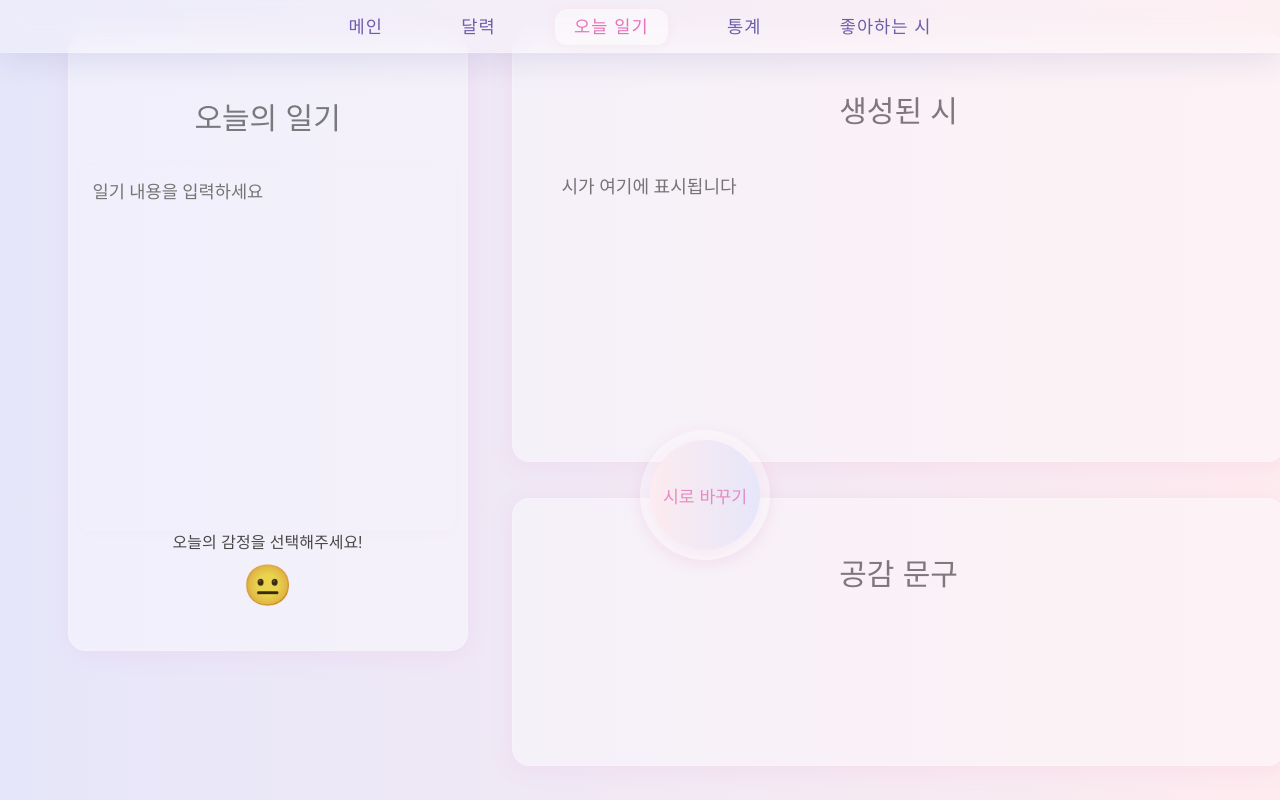
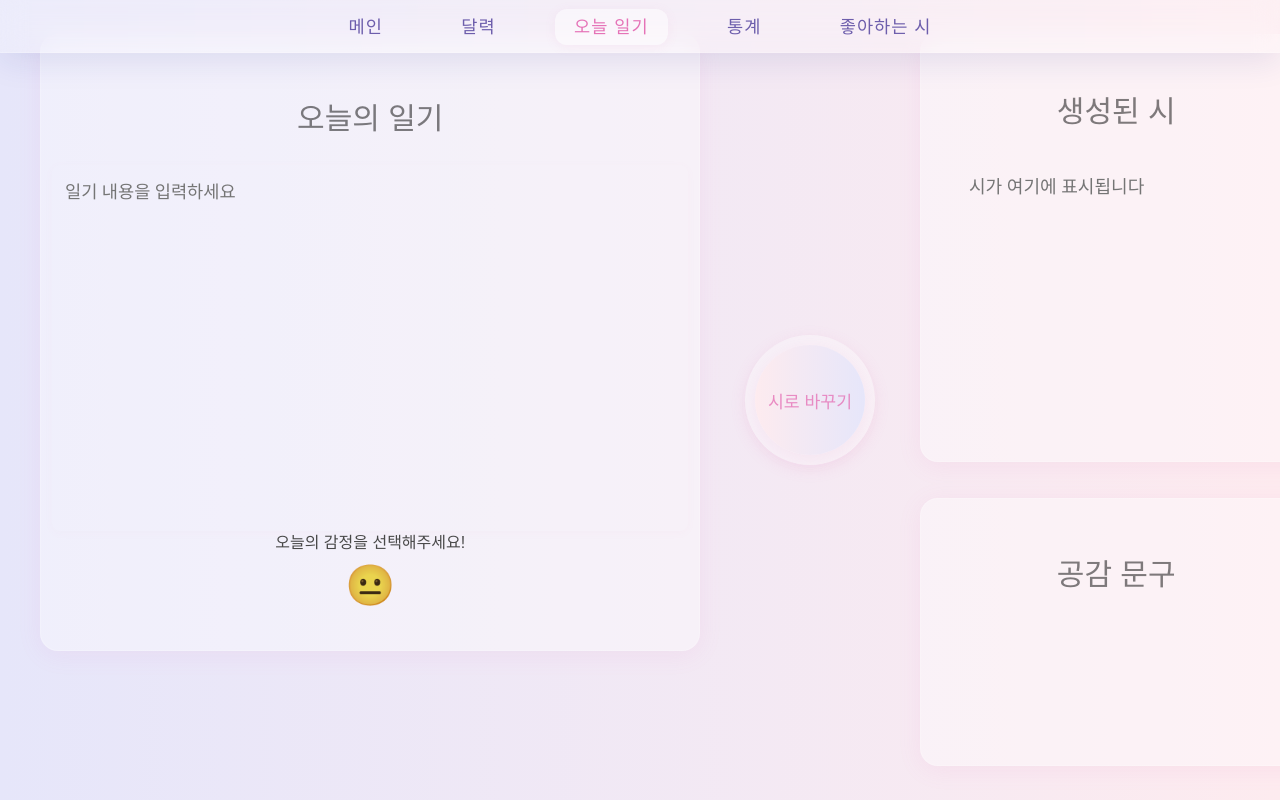
Before and after one commit to HUFS-HANOL/frontend, a React (Vite) app: page /today in a window 1280 px wide. Built offline with nearby package versions, Linux system fonts and the light colour scheme; a web font is replaced by a local one.

Commit message:
06.07 / emotion_type 추가 및 today API 연동 + 버튼 위치 변경

```diff
--- a/src/components/today/today.css
+++ b/src/components/today/today.css
@@ -105,7 +105,7 @@ body {
   padding: 2.2rem 1.5rem;
   border-radius: 18px;
   box-shadow: 0 4px 24px 0 rgba(229, 115, 183, 0.09);
-  width: 350px;
+  width: 2000px;
   min-height: 400px;
   margin-right: 0;
   border: 1px solid rgba(255, 255, 255, 0.18);
@@ -162,6 +162,9 @@ body {
   box-shadow: 0 4px 16px 0 rgba(229, 115, 183, 0.12);
   padding: 5px;
   animation: popIn 0.7s cubic-bezier(0.23, 1.07, 0.32, 1) both;
+  position: static;
+  flex-shrink: 0;
+  align-self: center;
 }
 
 @keyframes popIn {
--- a/src/components/today/today.jsx
+++ b/src/components/today/today.jsx
@@ -29,12 +29,12 @@ function Today() {
     setError('');
 
     try {
-      const diaryResponse = await saveDiaryDB(diaryText);
+      const diaryResponse = await saveDiaryDB(diaryText, todayEmotion);
       console.log('일기 저장 응답:', diaryResponse);
       const diaryId = diaryResponse.diary_id;
 
       if (diaryResponse.diaryMessage === "일기 저장 완료") {
-        const result = await generatePoem(diaryText, diaryId);
+        const result = await generatePoem(diaryText, diaryId, todayEmotion);
         console.log('API 응답:', result);
         if (!result || !result.poem) {
           setError('시 생성 실패');
@@ -86,12 +86,24 @@ function Today() {
               <div className='emotion'>{getEmotionData(todayEmotion)}</div>
               <div className={`emotion-box ${openEmotionBox ? 'slide-in' : 'slide-out'}`}>
                 {Object.keys(mappingEmotion).map((emotion) => (
-                  <div onClick={() => setTodayEmotion(emotion)} className='emotion-item'>
+                  <div
+                    key={emotion}
+                    onClick={() => setTodayEmotion(emotion)}
+                    className='emotion-item'
+                  >
                     {getEmotionData(emotion)}
                   </div>
                 ))}
               </div>
             </div>
+          </div>
+
+          <div className='convert-section'>
+            <button
+              className='convert-btn'
+              onClick={convertToPoem}
+              disabled={isLoading || !diaryText}
+            />
           </div>
 
           <div className='poem-container'>
@@ -107,16 +119,12 @@ function Today() {
 
             <div className='phrase-section'>
               <h2>공감 문구</h2>
-              <textarea className='phrase-output' value={phraseText} readOnly />
+              <textarea
+                className='phrase-output'
+                value={phraseText}
+                readOnly
+              />
             </div>
-          </div>
-
-          <div className='convert-section'>
-            <button
-              className='convert-btn'
-              onClick={convertToPoem}
-              disabled={isLoading || !diaryText}
-            />
           </div>
         </div>
       )}
```
Lines whose indentation alone changed are shown as unchanged.
